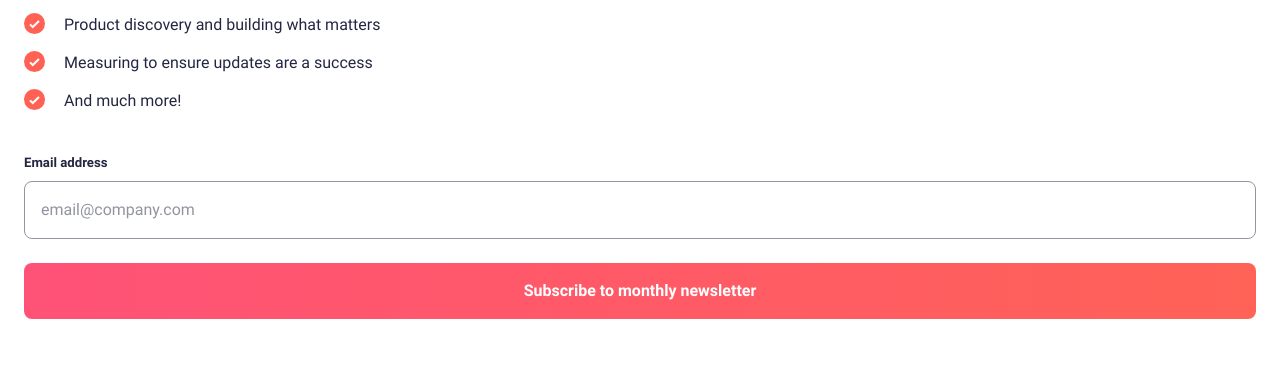
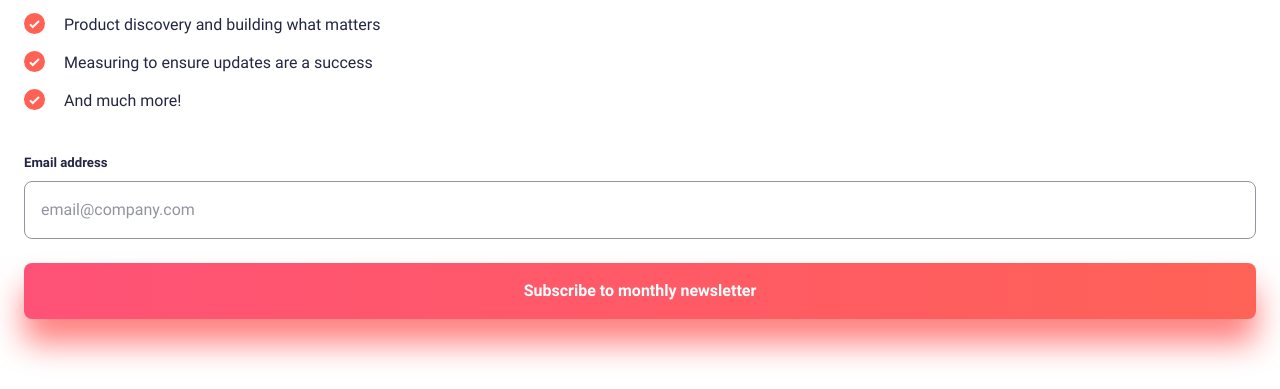
Before and after one commit to Annie-Huang/newsletter-sign-up-with-success-message-main, a website: page index.html in a window 1280 px wide. In both pictures the pointer is over the button "Subscribe to monthly newsletter". Shown: the part 411-800 px from the top of the page. Drawn offline with Linux system fonts and the light colour scheme.

Commit message:
Add the box-shadow effect for button on hover

```diff
--- a/style.css
+++ b/style.css
@@ -105,11 +105,25 @@ input::placeholder {
 
 .button:hover,
 .button:focus-visible {
+  position: relative;
   background-image: linear-gradient(
     -90deg,
     var(--clr-accent-400),
     var(--clr-accent-500)
   );
+}
+
+.button:hover::after,
+.button:focus-visible::after {
+  content: '';
+  position: absolute;
+  z-index: -1;
+  inset: 0;
+  background: red;
+  border-radius: inherit;
+  translate: 0 1.5rem;
+  filter: blur(1rem); /* change it to be a shadow */
+  opacity: 0.5;
 }
 
 .checkmark-list {
```
